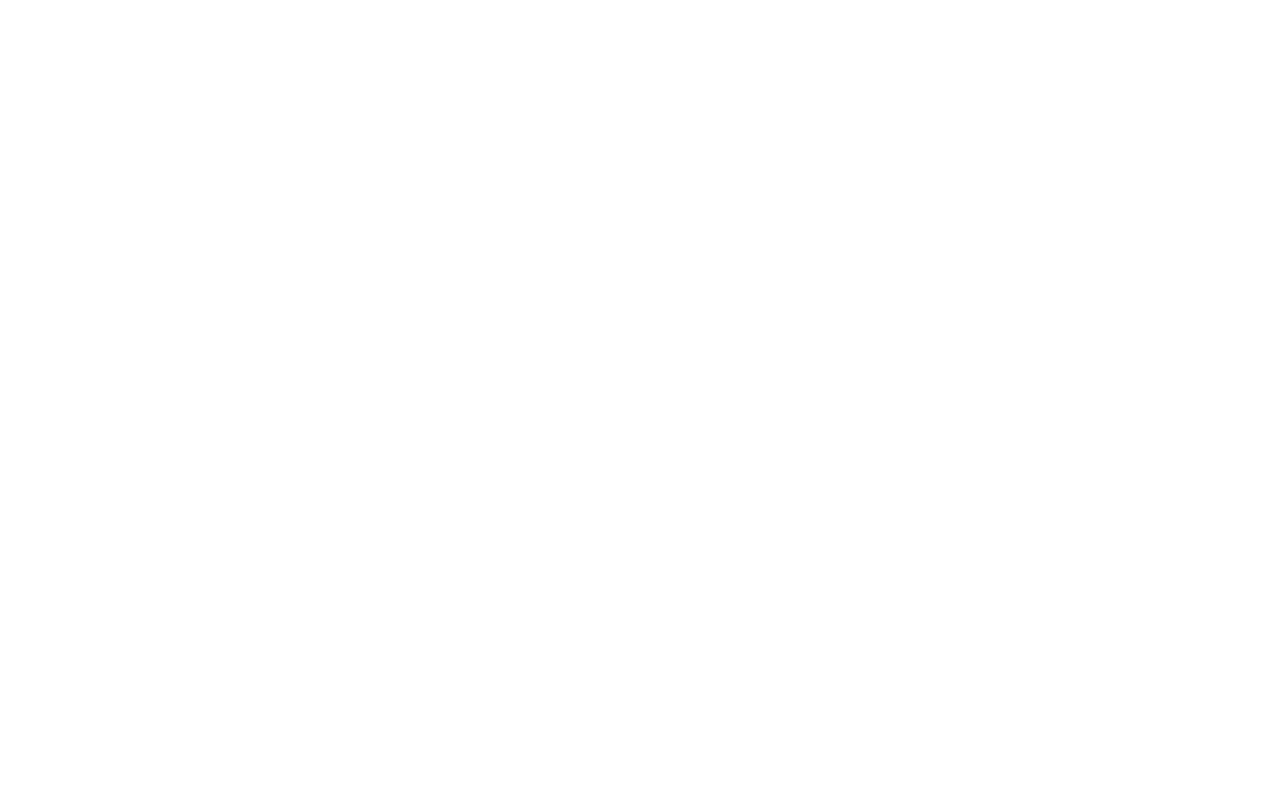
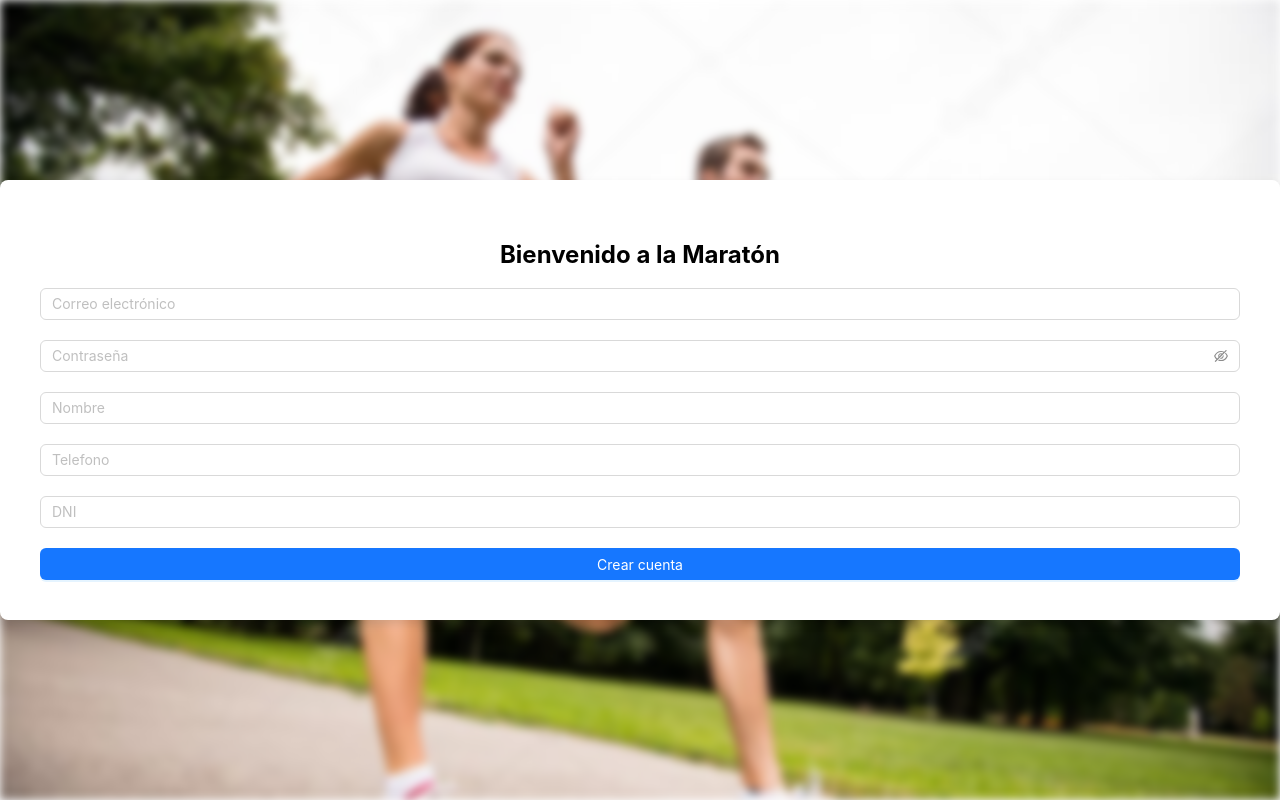
Before and after one commit to DanielMesaGarcia/Mitca, a React (Create React App) app in the folder frontend/: page /signin in a window 1280 px wide. Before the commit this address had no page. Built offline with nearby package versions, Linux system fonts and the light colour scheme.

Commit message:
Starting frontend

```diff
--- a/frontend/src/App.js
+++ b/frontend/src/App.js
@@ -2,6 +2,7 @@
 import './App.css';
 import Login from "./pages/Login/Login";
 import Home from "./pages/Home/Home";
+import Signin from "./pages/Signin/Signin";
 function App() {
   return (
 
@@ -9,6 +10,8 @@
       <Routes>
         <Route path="/" element={<Login/>}/>
         <Route path="/home" element={<Home/>}/>
+        <Route path="/signin" element={<Signin/>}/>
+        <Route path="/login" element={<Login/>}/>
       </Routes>
     </BrowserRouter>
   );
--- a/frontend/src/pages/Login/Login.js
+++ b/frontend/src/pages/Login/Login.js
@@ -1,7 +1,7 @@
 import React from 'react';
 import { Input, Button } from 'antd';
 import './Login.css'; // Archivo de estilos CSS personalizado
-
+import { Link } from 'react-router-dom';
 const Login = () => {
   return (
     <div className="login-container">
@@ -12,14 +12,19 @@
         <h2>Bienvenido a la Maratón</h2>
         <Input placeholder="Correo electrónico" className="input" />
         <Input.Password placeholder="Contraseña" className="input" />
+        <Link to="/signin">
+            <Button type="primary" className="signin-button">
+            Crear cuenta
+            </Button>
+        </Link>
 
             {/* PROVISIONAL HASTA QUE AÑADA SISTEMA DE TOKENS Y LOGINS */}
 
-        {/* <Link to="/home">
+        <Link to="/home">
             <Button type="primary" className="login-button">
             Iniciar sesión
             </Button>
-        </Link> */}
+        </Link>
       </div>
     </div>
   );
--- /dev/null
+++ b/frontend/src/pages/Signin/Signin.css
@@ -0,0 +1,35 @@
+.signin-container {
+    display: flex;
+    flex-direction: column;
+    align-items: center;
+    justify-content: center;
+    height: 100vh;
+  }
+
+  .bg-img {
+    width: 100%;
+    height: 100%;
+    object-fit: cover;
+    filter: blur(5px);
+    position: fixed;
+    top: 0;
+    left: 0;
+    z-index: -1;
+  }
+
+
+  .Signin-form {
+    background-color: white;
+    padding: 40px;
+    border-radius: 8px;
+    box-shadow: 0 4px 8px rgba(0, 0, 0, 0.1);
+    text-align: center;
+  }
+
+  .input {
+    margin-bottom: 20px;
+  }
+
+  .Signin-button {
+    width: 100%;
+  }
--- /dev/null
+++ b/frontend/src/pages/Signin/Signin.js
@@ -0,0 +1,37 @@
+import React from 'react';
+import { Input, Button } from 'antd';
+import './Signin.css'; // Archivo de estilos CSS personalizado
+import { Link } from 'react-router-dom';
+
+const Signin = () => {
+  const handleSubmit = (e) => {
+    e.preventDefault(); // Prevents the default form submission behavior
+    // Add your form submission logic here
+  };
+  //usar axios
+  return (
+    <div className="signin-container">
+      <div className="background-image">
+        <img src="/img/couple.jpg" alt="Background" className="bg-img" />
+      </div>
+      <div className="Signin-form">
+        <h2>Bienvenido a la Maratón</h2>
+        <form onSubmit={handleSubmit}>
+          <Input placeholder="Correo electrónico" className="input" />
+          <Input.Password placeholder="Contraseña" className="input" />
+          <Input placeholder="Nombre" className="input" />
+          <Input placeholder="Telefono" className="input" />
+          <Input placeholder="DNI" className="input" />
+
+          {/* PROVISIONAL HASTA QUE AÑADA SISTEMA DE TOKENS Y SigninS */}
+
+          <Button type="primary" htmlType="submit" className="Signin-button">
+            Crear cuenta
+          </Button>
+        </form>
+      </div>
+    </div>
+  );
+};
+
+export default Signin;
```
